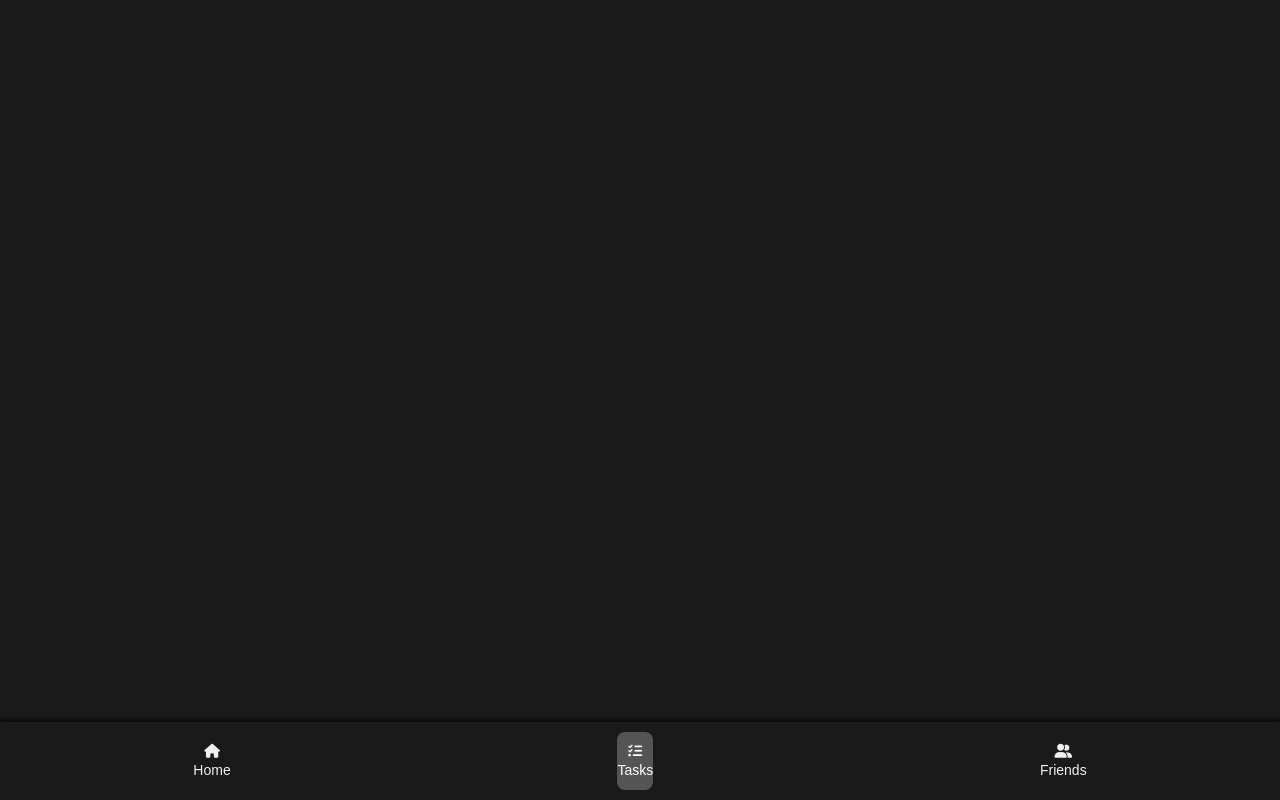
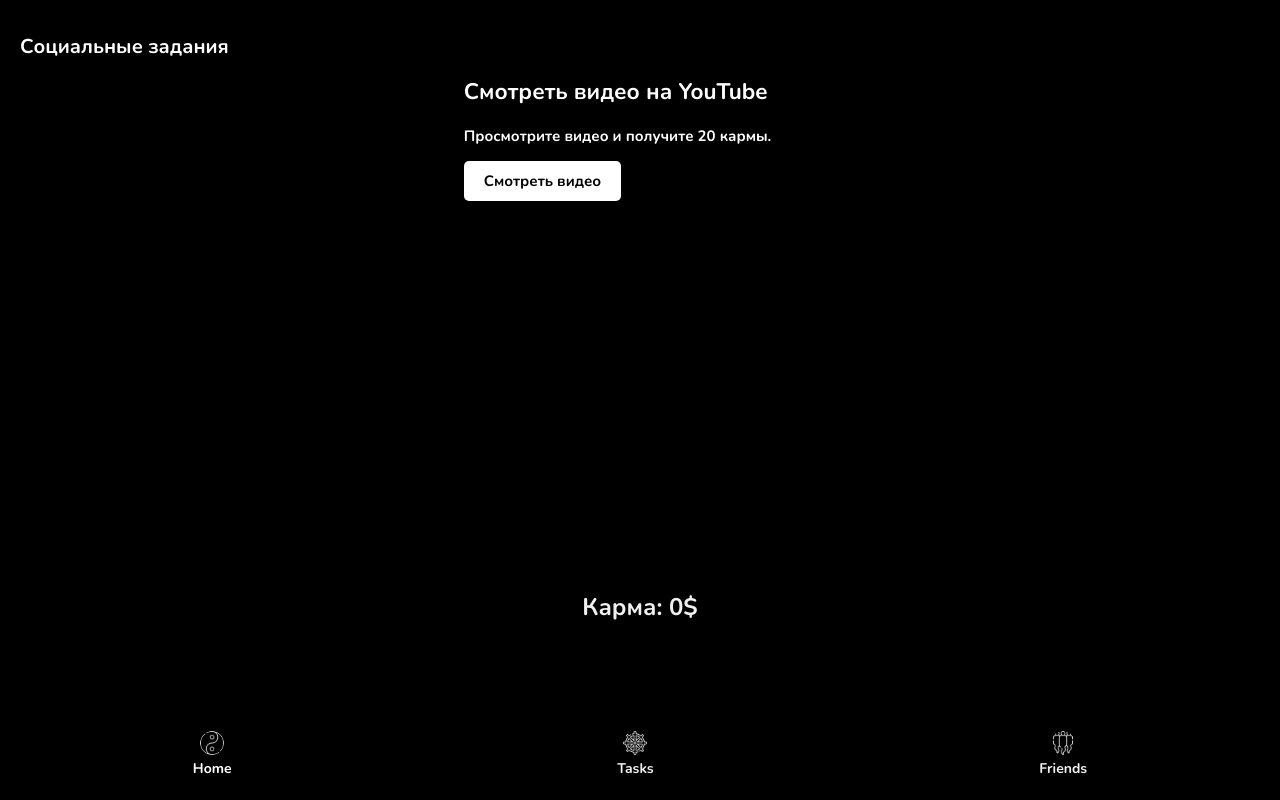
Before and after one commit to TraftG/TelegramApp1, a website: page public/tasks.html in a window 1280 px wide. Drawn offline with Linux system fonts and the light colour scheme.

Commit message:
Add files via upload

```diff
--- a/public/styles.css
+++ b/public/styles.css
@@ -1,15 +1,19 @@
 body {
-    background-color: #1a1a1a;
+    background-color: black;
     margin: 0;
     display: flex;
     flex-direction: column;
     justify-content: center;
     align-items: center;
+    font-family: Nunito;
     height: 100vh;
-    font-family: 'Arial', sans-serif;
     color: #ffffff;
 }
 
+@font-face {
+    font-family:Nunito;
+    src: url(/fonts/Nunito-Bold.ttf);
+}
 .video-container {
     max-width: 90%;
     border-radius: 12px;
@@ -25,13 +29,12 @@ video {
 }
 
 .navbar {
-    background-color: #1a1a1a;
+    background-color: black;
     position: fixed;
     bottom: 0;
     width: 100%;
     display: flex;
     justify-content: space-around;
-    box-shadow: 0 -2px 5px rgba(0, 0, 0, 0.8);
     padding: 10px 0;
 }
 
@@ -53,13 +56,18 @@ video {
 }
 
 .navbar a:hover {
-    background-color: #444;
+    background-color: #000000;
     color: #ffffff;
 }
 
 .navbar a.active {
-    background-color: #555;
+
     color: #ffffff;
+}
+.navbar-icon {
+    width: 24px; /* Размер иконок */
+    height: auto;
+    margin-bottom: 4px; /* Отступ под иконками */
 }
 
 img {
@@ -68,21 +76,52 @@ img {
     border-radius: 12px;
     margin-left: auto;
     margin-right: auto;
-    margin-bottom: 0%;
+    margin-bottom: 0;
 }
 
 .karma-counter {
-    margin: 20px 0;
+    margin: 20px;
     color: #f0f0f0;
     text-align: center;
     font-size: 16px;
-    margin-right: 250px;
 }
 
 .lottery-status {
     text-align: center;
     color: #f0f0f0;
     font-size: 16px;
-    margin-bottom: 40px;
+    margin-bottom: 56px
+}
 
+.task-container{
+    position: absolute;
+    top: 20px;
+    left: 20px;
+    color: #ffffff;
+    font-size: 10px;
+    margin: 0;
 }
+
+.task{
+    font-size: 15px;
+    margin-bottom: 350px;
+    padding-right: 45px;
+}
+.karma-counter{
+    margin-bottom: 100px;
+}
+.submit-btn {
+    display: inline-block;
+    padding: 10px 20px;
+    background-color: white;
+    color: black;
+    text-align: center;
+    text-decoration: none;
+    border-radius: 5px;
+    transition: background-color 0.3s, transform 0.3s;
+}
+
+.submit-btn:hover {
+    background-color: white;
+    transform: scale(1.05);
+}
--- a/public/tasks.html
+++ b/public/tasks.html
@@ -5,13 +5,35 @@
     <meta name="viewport" content="width=device-width, initial-scale=1.0">
     <title>Tasks</title>
     <link rel="stylesheet" href="styles.css">
-    <link rel="stylesheet" href="https://cdnjs.cloudflare.com/ajax/libs/font-awesome/6.0.0-beta3/css/all.min.css">
 </head>
 <body>
+
+    <div class="task-container">
+        <h1 class="task-title">Социальные задания</h1>
+    </div>
+
+    <div class="task">
+        <h2>Смотреть видео на YouTube</h2>
+        <p>Просмотрите видео и получите 20 кармы.</p>
+        <a href="https://www.youtube.com/watch?v=Sdv8_8IV9jA" target="_blank" class="submit-btn" onclick="update(20)">Смотреть видео</a>
+    </div>
+
     <div class="navbar">
-        <a href="index.html"><i class="fas fa-home"></i> Home</a>
-        <a href="tasks.html" class="active"><i class="fas fa-tasks"></i> Tasks</a>
-        <a href="friends.html"><i class="fas fa-user-friends"></i> Friends</a>
+        <a href="index.html" class="active">
+            <img src="/Icons/Home white.png" alt="Home" class="navbar-icon"> Home
+        </a>
+        <a href="tasks.html">
+            <img src="/Icons/Tasks white.png" alt="Tasks" class="navbar-icon"> Tasks
+        </a>
+        <a href="friends.html">
+            <img src="/Icons/Friends white.png" alt="Friends" class="navbar-icon"> Friends
+        </a>
     </div>
+
+    <div class="karma-counter">
+        <h2>Карма: <span id="karma-balance">0$</span></h2>
+    </div>
+
+    <script src="tasks.js"></script>
 </body>
 </html>
--- /dev/null
+++ b/public/tasks.js
@@ -0,0 +1,19 @@
+let karmaBalance = localStorage.getItem('karmaBalance') ? parseInt(localStorage.getItem('karmaBalance')) : 0;
+
+function updateKarma(amount) {
+    karmaBalance += amount;
+    document.getElementById('karma-balance').innerText = karmaBalance + '$';
+    localStorage.setItem('karmaBalance', karmaBalance);
+}
+
+document.addEventListener('DOMContentLoaded', () => {
+    document.getElementById('karma-balance').innerText = karmaBalance + '$';
+});
+
+window.update = function(amount) {
+    if (typeof amount === 'number') {
+        updateKarma(amount);
+    } else {
+        console.error('Пожалуйста, введите число для добавления к карме.');
+    }
+};
```
Also changed, not shown: public/friends.html (+9 -3 lines), public/index.html (+14 -9 lines), Icons/Friends white.png (added), Icons/Home white.png (added), Icons/Tasks white.png (added), fonts/Nunito-Bold.ttf (added), fonts/Nunito-Italic-VariableFont_wght.ttf (added), fonts/Nunito-VariableFont_wght.ttf (added).
